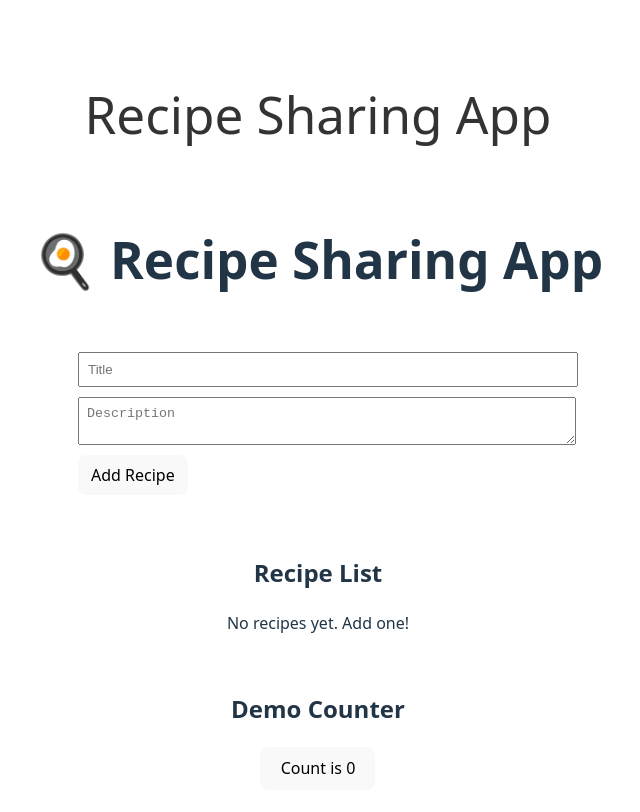
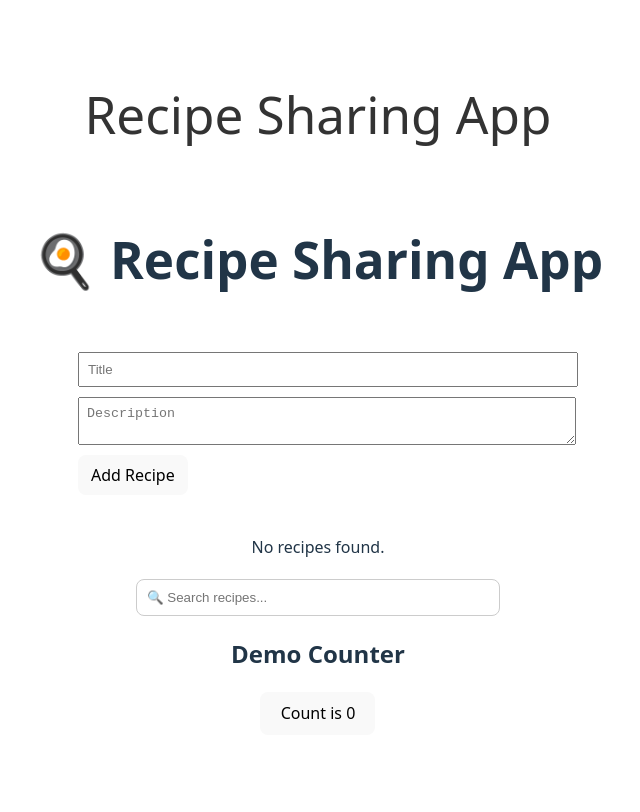
Before and after one commit to Naya491/alx-fe-reactjs, a React (Vite) app in the folder recipe-sharing-app/: page / in a window 1280 px wide. Shown: the top 812 px of the page, without its empty margins (322-962 px from the left). Built offline with nearby package versions, Linux system fonts and the light colour scheme.

Commit message:
Fix recipeStore import path and update SearchBar integration

```diff
--- a/recipe-sharing-app/src/App.jsx
+++ b/recipe-sharing-app/src/App.jsx
@@ -5,6 +5,7 @@ import './App.css';
 import RecipeList from './components/RecipeList';
 import AddRecipeForm from './components/AddRecipeForm';
 import RecipeDetails from './components/RecipeDetails';
+import SearchBar from './components/SearchBar';
 
 function Home() {
   const [count, setCount] = useState(0);
@@ -14,6 +15,7 @@ function Home() {
       <h1>🍳 Recipe Sharing App</h1>
       <AddRecipeForm />
       <RecipeList />
+      <SearchBar />
 
       {/* Optional demo counter */}
       <div style={{ marginTop: "20px" }}>
--- a/recipe-sharing-app/src/components/RecipeList.jsx
+++ b/recipe-sharing-app/src/components/RecipeList.jsx
@@ -1,38 +1,30 @@
-import React from 'react';
-import { Link } from 'react-router-dom';
 import useRecipeStore from './recipeStore';
 
 const RecipeList = () => {
+  const filteredRecipes = useRecipeStore((state) => state.filteredRecipes);
+  const searchTerm = useRecipeStore((state) => state.searchTerm);
   const recipes = useRecipeStore((state) => state.recipes);
-  const deleteRecipe = useRecipeStore((state) => state.deleteRecipe);
+
+  // If no search term, fall back to all recipes
+  const recipesToShow = searchTerm ? filteredRecipes : recipes;
 
   return (
-    <div style={{ padding: '20px' }}>
-      <h2>Recipe List</h2>
-      {recipes.length === 0 ? (
-        <p>No recipes yet. Add one!</p>
+    <div>
+      {recipesToShow.length === 0 ? (
+        <p style={{ textAlign: 'center', marginTop: '20px' }}>No recipes found.</p>
       ) : (
-        recipes.map((recipe) => (
+        recipesToShow.map((recipe) => (
           <div
             key={recipe.id}
             style={{
               border: '1px solid #ccc',
               padding: '10px',
               margin: '10px 0',
-              borderRadius: '6px',
+              borderRadius: '8px',
             }}
           >
             <h3>{recipe.title}</h3>
             <p>{recipe.description}</p>
-            <div style={{ display: 'flex', gap: '10px' }}>
-              <Link to={`/recipes/${recipe.id}`}>View</Link>
-              <button
-                onClick={() => deleteRecipe(recipe.id)}
-                style={{ background: '#ff6b6b', color: 'white', border: 'none', padding: '6px 8px', cursor: 'pointer' }}
-              >
-                Delete
-              </button>
-            </div>
           </div>
         ))
       )}
--- /dev/null
+++ b/recipe-sharing-app/src/components/SearchBar.jsx
@@ -0,0 +1,24 @@
+import React from 'react';
+import useRecipeStore from './recipeStore';
+
+const SearchBar = () => {
+  const setSearchTerm = useRecipeStore((state) => state.setSearchTerm);
+
+  return (
+    <div style={{ margin: '20px 0', textAlign: 'center' }}>
+      <input
+        type="text"
+        placeholder="🔍 Search recipes..."
+        onChange={(e) => setSearchTerm(e.target.value)}
+        style={{
+          padding: '10px',
+          width: '60%',
+          borderRadius: '8px',
+          border: '1px solid #ccc',
+        }}
+      />
+    </div>
+  );
+};
+
+export default SearchBar;
--- a/recipe-sharing-app/src/components/recipeStore.js
+++ b/recipe-sharing-app/src/components/recipeStore.js
@@ -1,20 +1,36 @@
-// src/components/recipeStore.js
 import { create } from 'zustand';
 
+const useRecipeStore = create((set, get) => ({
+  recipes: [],
+  searchTerm: '',
+  filteredRecipes: [],
 
-const useRecipeStore = create((set) => ({
-  recipes: [],
   addRecipe: (newRecipe) =>
     set((state) => ({ recipes: [...state.recipes, newRecipe] })),
+
+  deleteRecipe: (id) =>
+    set((state) => ({
+      recipes: state.recipes.filter((recipe) => recipe.id !== id),
+    })),
+
   updateRecipe: (updatedRecipe) =>
     set((state) => ({
-      recipes: state.recipes.map((r) =>
-        r.id === updatedRecipe.id ? { ...r, ...updatedRecipe } : r
+      recipes: state.recipes.map((recipe) =>
+        recipe.id === updatedRecipe.id ? updatedRecipe : recipe
       ),
     })),
-  deleteRecipe: (id) =>
-    set((state) => ({ recipes: state.recipes.filter((r) => r.id !== id) })),
-  setRecipes: (recipes) => set({ recipes }),
+
+  setSearchTerm: (term) => {
+    set({ searchTerm: term });
+    get().filterRecipes(); // re-run filtering after updating term
+  },
+
+  filterRecipes: () =>
+    set((state) => ({
+      filteredRecipes: state.recipes.filter((recipe) =>
+        recipe.title.toLowerCase().includes(state.searchTerm.toLowerCase())
+      ),
+    })),
 }));
 
 export default useRecipeStore;
```
